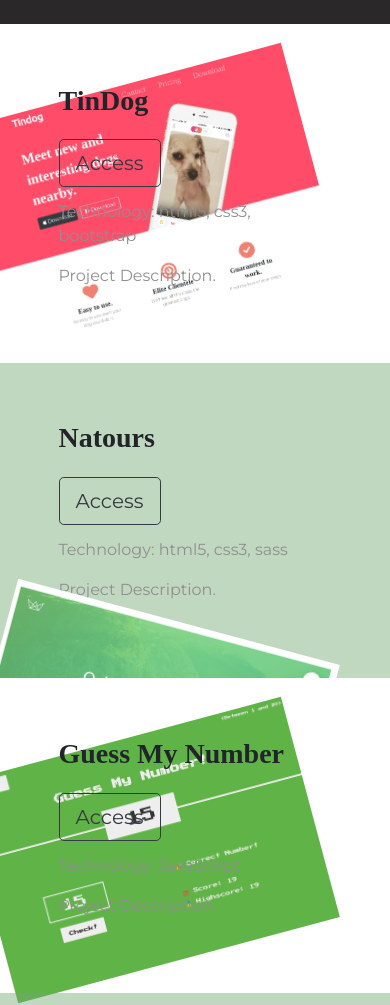
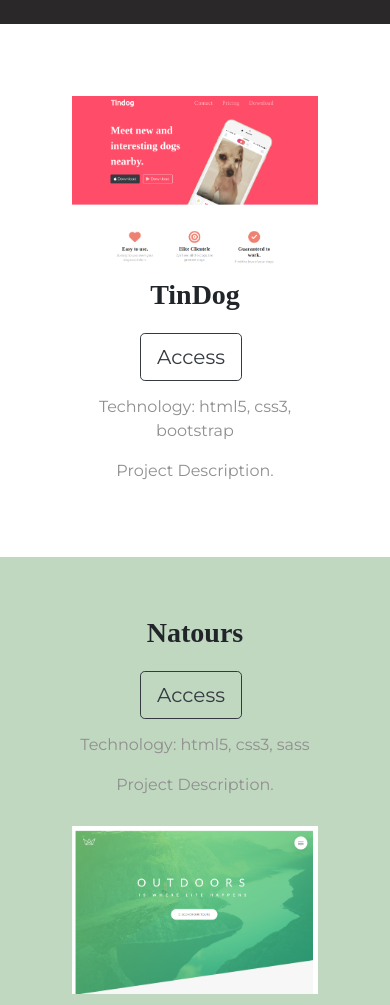
Before and after one commit to yurisokolovicz/yurisokolovicz.github.io, a plain HTML site: page Portfolio/index.html in a window 390 px wide. Shown: the part 898-1903 px from the top of the page. Drawn offline with nearby package versions, Linux system fonts and the light colour scheme.

Commit message:
Portfolio new website update

```diff
--- a/Portfolio/css/styles.css
+++ b/Portfolio/css/styles.css
@@ -1,22 +1,22 @@
 body {
-    font-family: 'Montserrat';
+  font-family: "Montserrat";
 }
 
 h1 {
-    font-family: 'Montserrat-Black';
+  font-family: "Montserrat-Black";
   font-weight: bold;
   font-size: 3.5rem;
   line-height: 1.5;
 }
 
 h2 {
-    font-family: 'Montserrat-Black';
+  font-family: "Montserrat-Black";
   font-size: 3rem;
   line-height: 1.5;
 }
 
 h3 {
-    font-family: 'Montserrat-Black';
+  font-family: "Montserrat-Black";
   font-weight: bold;
 }
 
@@ -45,7 +45,7 @@ p {
 }
 
 .navbar-brand {
-    font-family: 'Ubuntu';
+  font-family: "Ubuntu";
   font-size: 2.5rem;
   font-weight: bold;
 }
@@ -56,7 +56,7 @@ p {
 
 .nav-link {
   font-size: 2rem;
-    font-family: 'Montserrat-light';
+  font-family: "Montserrat-light";
 }
 
 /* Download Buttons */
@@ -75,12 +75,32 @@ p {
   right: 10%;
 }
 
+@media (max-width: 995px) {
+  .tindog-image {
+    transform: rotate(0deg);
+    padding: 5% 5%;
+    position: static; /* the image static is back to the flow of the html*/
+    text-align: center;
+    width: 100%;
+  }
+}
+
 .natours-image {
   width: 110%;
   transform: rotate(15deg);
   position: absolute;
   top: -35%;
   right: 10%;
+}
+
+@media (max-width: 995px) {
+  .natours-image {
+    transform: rotate(0deg);
+    padding: 5% 5%;
+    position: static;
+    text-align: center;
+    width: 100%;
+  }
 }
 
 .guess_my_number-image {
@@ -91,6 +111,16 @@ p {
   right: 10%;
 }
 
+@media (max-width: 995px) {
+  .guess_my_number-image {
+    transform: rotate(0deg);
+    padding: 5% 5%;
+    position: static;
+    text-align: center;
+    width: 100%;
+  }
+}
+
 .pig_game-image {
   width: 110%;
   transform: rotate(15deg);
@@ -99,12 +129,32 @@ p {
   right: 10%;
 }
 
+@media (max-width: 995px) {
+  .pig_game-image {
+    transform: rotate(0deg);
+    padding: 5% 5%;
+    position: static;
+    text-align: center;
+    width: 100%;
+  }
+}
+
 .bankist-image {
   width: 110%;
   transform: rotate(15deg);
   position: absolute;
   top: 10%;
   right: 10%;
+}
+
+@media (max-width: 995px) {
+  .bankist-image {
+    transform: rotate(0deg);
+    padding: 5% 5%;
+    position: static;
+    text-align: center;
+    width: 100%;
+  }
 }
 
 .title-image {
@@ -132,10 +182,26 @@ p {
   position: relative;
 }
 
+@media (max-width: 995px) {
+  #features {
+    position: static;
+    text-align: center;
+    width: 100%;
+  }
+}
+
 #features-2 {
   padding: 15% 15%;
   background-color: rgba(113, 165, 113, 0.445);
   position: relative;
+}
+
+@media (max-width: 995px) {
+  #features-2 {
+    position: static;
+    text-align: center;
+    width: 100%;
+  }
 }
 
 #features-3 {
@@ -144,16 +210,40 @@ p {
   position: relative;
 }
 
+@media (max-width: 995px) {
+  #features-3 {
+    position: static;
+    text-align: center;
+    width: 100%;
+  }
+}
+
 #features-4 {
   padding: 15% 15%;
   background-color: rgba(113, 165, 113, 0.445);
   position: relative;
 }
 
+@media (max-width: 995px) {
+  #features-4 {
+    position: static;
+    text-align: center;
+    width: 100%;
+  }
+}
+
 #features-5 {
   padding: 15% 15%;
   background-color: #fff;
   position: relative;
+}
+
+@media (max-width: 995px) {
+  #features-5 {
+    position: static;
+    text-align: center;
+    width: 100%;
+  }
 }
 
 /* . = class type */
--- a/Portfolio/index.html
+++ b/Portfolio/index.html
@@ -91,7 +91,7 @@
 
     <!-- Features -->
 
-    <section id="features">
+    <section class="container" id="features">
       <div class="row">
             <div class="col-lg-6 col-md-12 col-sm-12">
               <img
@@ -113,7 +113,7 @@
       </div>
     </section>
 
-    <section id="features-2">
+    <section class="container" id="features-2">
       <div class="row">
              <div class="col-lg-6 col-md-12 col-sm-12">
               <h3>Natours</h3>
@@ -135,7 +135,7 @@
       </div>
     </section>
 
-      <section id="features-3">
+      <section class="container" id="features-3">
       <div class="row">
             <div class="col-lg-6 col-md-12 col-sm-12">
               <img
@@ -157,7 +157,7 @@
       </div>
     </section>
 
-    <section id="features-4">
+    <section class="container" id="features-4">
       <div class="row">
              <div class="col-lg-6 col-md-12 col-sm-12">
               <h3>Pig Game</h3>
@@ -179,7 +179,7 @@
       </div>
     </section>
 
-    <section id="features-5">
+    <section class="container" id="features-5">
        <div class="row">
             <div class="col-lg-6 col-md-12 col-sm-12">
               <img
```
Also changed, not shown: Portfolio/README.md. Lines whose indentation alone changed are shown as unchanged.
